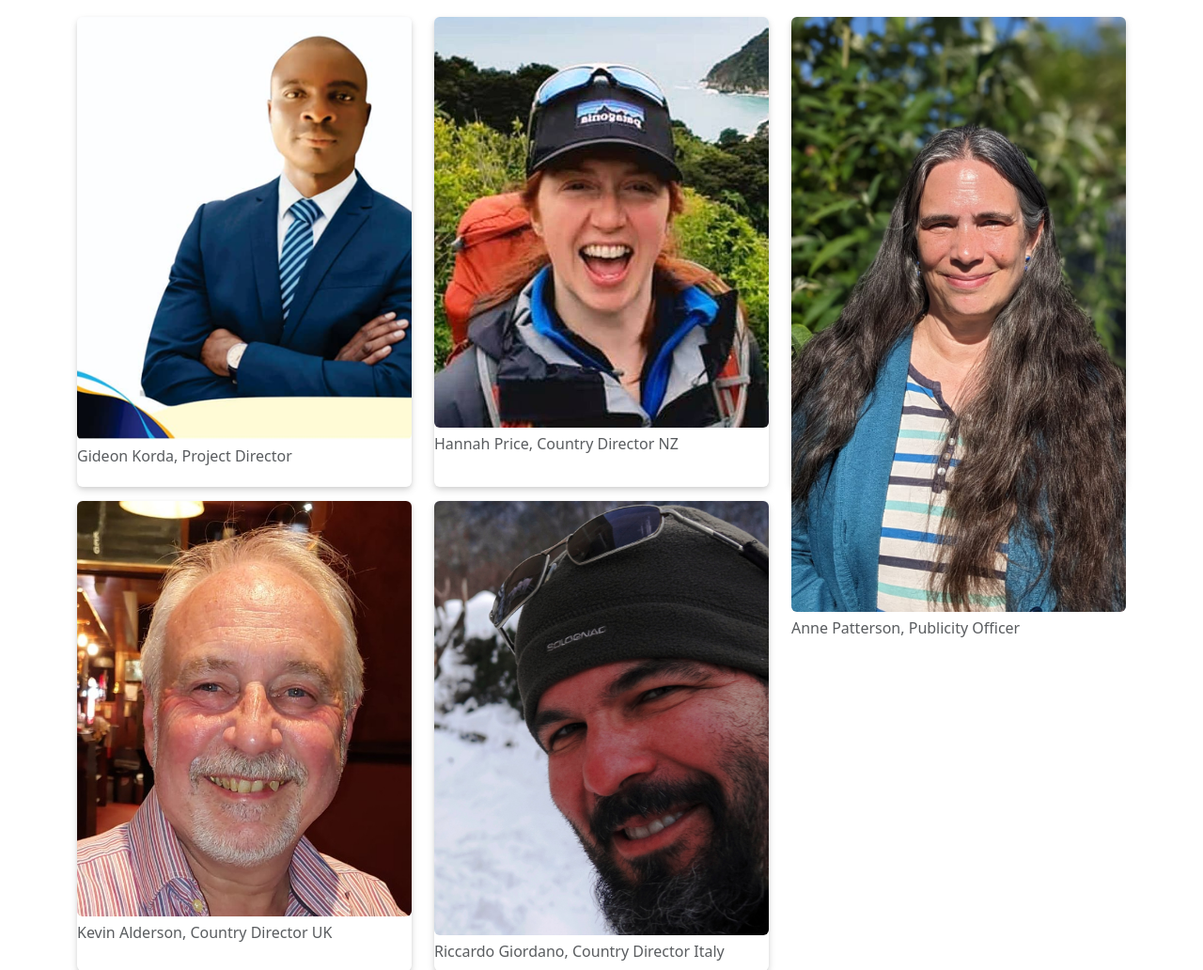
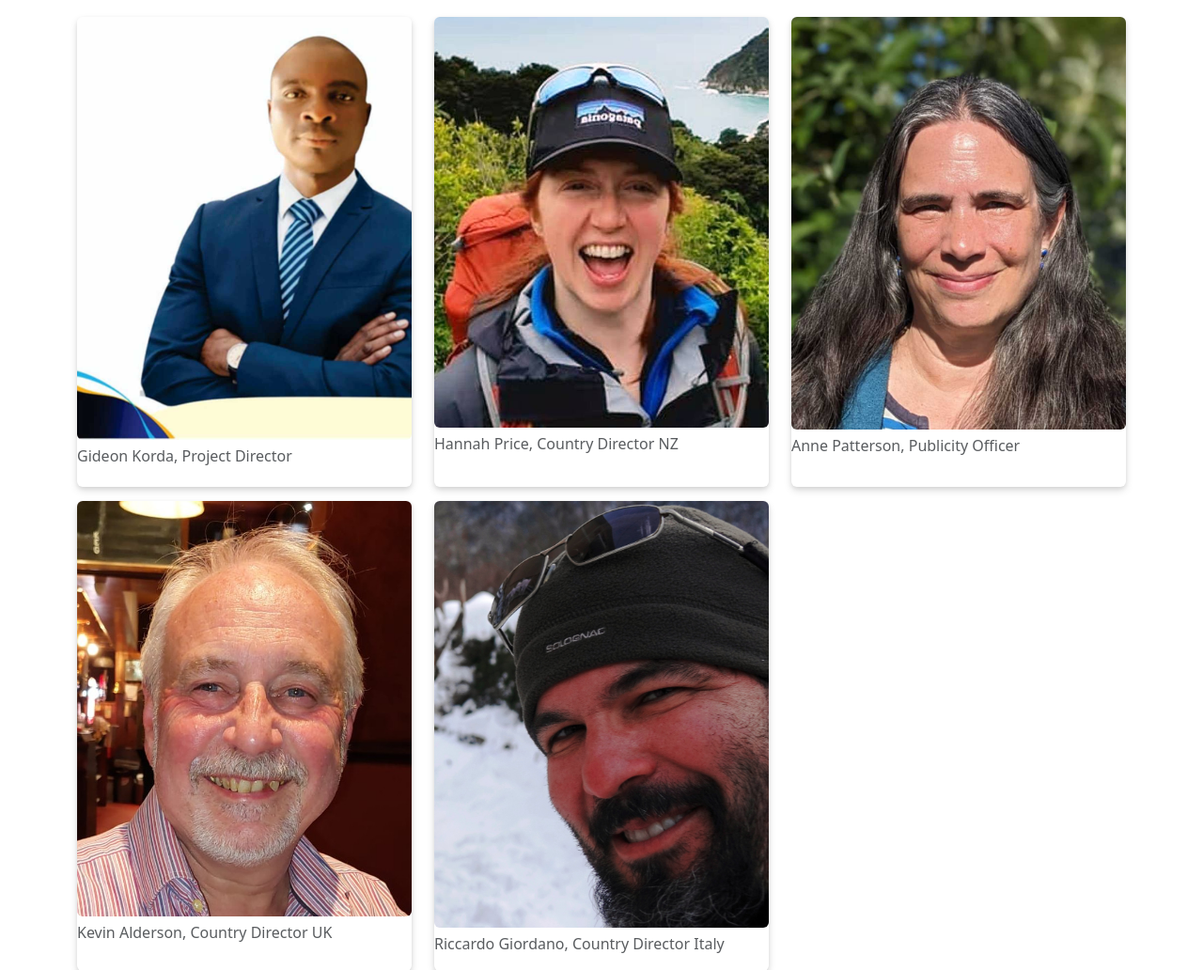
Before and after one commit to kevald1963/greenfield-africa, a Flask app: page /ourteam in a window 1280 px wide. Shown: the part 82-1114 px from the top of the page at 94% size. Run offline with Flask 2, Linux system fonts and the light colour scheme.

Commit message:
Moved team member images into a subfolder. Cropped some images to align them better on the Our Team page gallery.

```diff
--- a/templates/ourteam.html
+++ b/templates/ourteam.html
@@ -7,12 +7,12 @@
     <div class="col-lg-4 col-md-12 mb-4 mb-lg-0">
 
         <figure class="figure image-gallery">
-            <img src="static/images/gideon_korda.png" class="figure-img img-fluid rounded" alt="...">
+            <img src="static/images/team_members/gideon_korda.jpg" width="370" height="530" class="figure-img img-fluid rounded" alt="...">
             <figcaption class="figure-caption"><h6>Gideon Korda, Project Director</h6></figcaption>
         </figure>
 
         <figure class="figure image-gallery">
-            <img src="static/images/kevin_alderson.jpg" class="figure-img img-fluid rounded" alt="...">
+            <img src="static/images/team_members/kevin_alderson.jpg" width="370" height="530" class="figure-img img-fluid rounded" alt="...">
             <figcaption class="figure-caption"><h6>Kevin Alderson, Country Director UK</h6></figcaption>
         </figure>
 
@@ -21,12 +21,12 @@
     <div class="col-lg-4 col-md-12 mb-4 mb-lg-0">
 
         <figure class="figure image-gallery">
-            <img src="static/images/hannah_price.jpg" class="figure-img img-fluid rounded" alt="...">
+            <img src="static/images/team_members/hannah_price.jpg" width="370" height="530" class="figure-img img-fluid rounded">
             <figcaption class="figure-caption"><h6>Hannah Price, Country Director NZ</h6></figcaption>
         </figure>
 
         <figure class="figure image-gallery">
-            <img src="static/images/riccardo_giordano.jpg" class="figure-img img-fluid rounded" alt="...">
+            <img src="static/images/team_members/riccardo_giordano.jpg" width="370" height="530" class="figure-img img-fluid rounded">
             <figcaption class="figure-caption"><h6>Riccardo Giordano, Country Director Italy</h6></figcaption>
         </figure>
 
@@ -35,7 +35,7 @@
     <div class="col-lg-4 col-md-12 mb-4 mb-lg-0">
 
         <figure class="figure image-gallery">
-            <img src="static/images/anne_patterson.jpg" class="figure-img img-fluid rounded" alt="...">
+            <img src="static/images/team_members/anne_patterson.jpg" width="370" height="530" class="figure-img img-fluid rounded">
             <figcaption class="figure-caption"><h6>Anne Patterson, Publicity Officer</h6></figcaption>
         </figure>
 
```
Also changed, not shown: static/images/anne_patterson.jpg (deleted), static/images/gideon_korda.png (deleted), static/images/riccardo_giordano.jpg (deleted), static/images/team_members/anne_patterson.jpg (added), static/images/team_members/gideon_korda.jpg (added), static/images/team_members/gideon_korda_cropped.jpg (added), static/images/team_members/hannah_price.jpg (renamed from static/images/hannah_price.jpg), static/images/team_members/kevin_alderson.jpg (renamed from static/images/kevin_alderson.jpg), static/images/team_members/riccardo_giordano.jpg (added).
